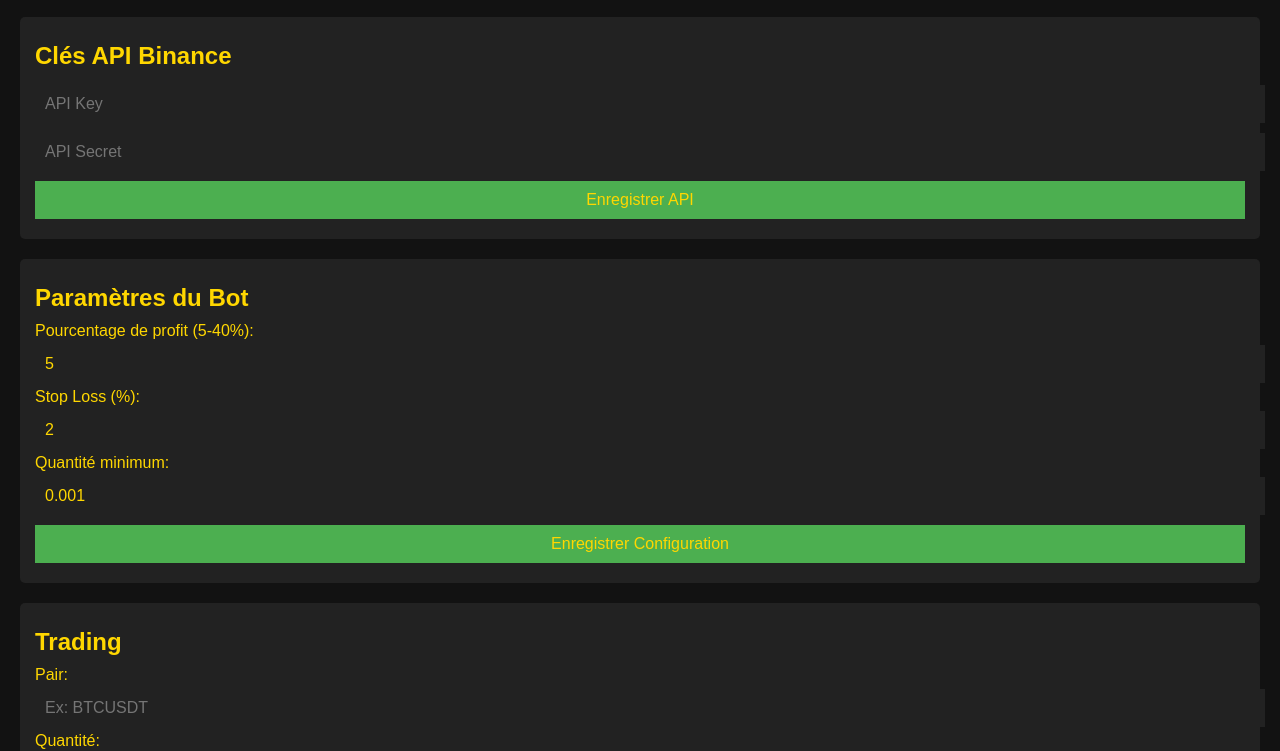
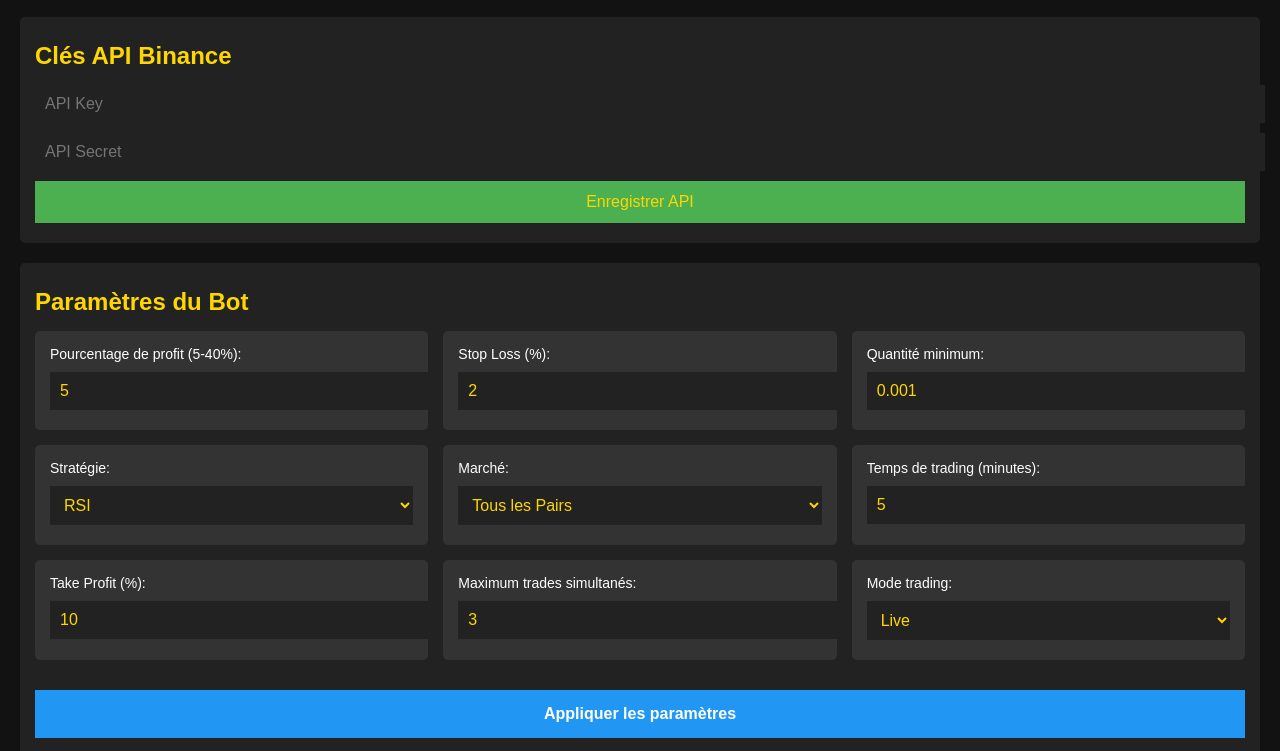
Before and after one commit to USDTERC20BOSS/crypto-signal-trader, a website: page frontend/index.html in a window 1280 px wide. Shown: the part 60-811 px from the top of the page. Drawn offline with Linux system fonts and the light colour scheme; no server answers.

Commit message:
Update bot settings layout and add more configuration options

```diff
--- a/frontend/index.html
+++ b/frontend/index.html
@@ -23,6 +23,8 @@
         button {
             background: #4CAF50;
             cursor: pointer;
+            padding: 12px;
+            font-size: 16px;
         }
         button:hover {
             background: #45a049;
@@ -36,6 +38,35 @@
         h1, h2 {
             color: gold;
             margin: 10px 0;
+        }
+        .bot-settings {
+            display: grid;
+            grid-template-columns: repeat(auto-fit, minmax(300px, 1fr));
+            gap: 15px;
+            margin: 15px 0;
+        }
+        .setting-group {
+            background: #333;
+            padding: 15px;
+            border-radius: 5px;
+            display: flex;
+            flex-direction: column;
+            gap: 5px;
+        }
+        .setting-group label {
+            font-size: 14px;
+            color: #fff;
+        }
+        .apply-settings {
+            grid-column: 1 / -1;
+            background: #2196F3;
+            color: white;
+            font-weight: bold;
+            padding: 15px;
+            margin-top: 15px;
+        }
+        .apply-settings:hover {
+            background: #1976D2;
         }
         .rsi-signals {
             max-height: 300px;
@@ -67,13 +98,55 @@
 
     <div class="section">
         <h2>Paramètres du Bot</h2>
-        <label>Pourcentage de profit (5-40%):</label><br />
-        <input id="profitPercent" type="number" min="5" max="40" value="5" /><br />
-        <label>Stop Loss (%):</label><br />
-        <input id="stopLoss" type="number" min="0" max="100" value="2" /><br />
-        <label>Quantité minimum:</label><br />
-        <input id="minQuantity" type="number" min="0.001" value="0.001" step="0.001" /><br />
-        <button onclick="updateConfig()">Enregistrer Configuration</button>
+        <div class="bot-settings">
+            <div class="setting-group">
+                <label>Pourcentage de profit (5-40%):</label>
+                <input id="profitPercent" type="number" min="5" max="40" value="5" />
+            </div>
+            <div class="setting-group">
+                <label>Stop Loss (%):</label>
+                <input id="stopLoss" type="number" min="0" max="100" value="2" />
+            </div>
+            <div class="setting-group">
+                <label>Quantité minimum:</label>
+                <input id="minQuantity" type="number" min="0.001" value="0.001" step="0.001" />
+            </div>
+            <div class="setting-group">
+                <label>Stratégie:</label>
+                <select id="strategySelect">
+                    <option value="RSI">RSI</option>
+                    <option value="MACD">MACD</option>
+                    <option value="AI">AI</option>
+                </select>
+            </div>
+            <div class="setting-group">
+                <label>Marché:</label>
+                <select id="marketSelect">
+                    <option value="all">Tous les Pairs</option>
+                    <option value="solo">Solo</option>
+                </select>
+            </div>
+            <div class="setting-group">
+                <label>Temps de trading (minutes):</label>
+                <input id="tradeTime" type="number" min="1" value="5" />
+            </div>
+            <div class="setting-group">
+                <label>Take Profit (%):</label>
+                <input id="takeProfit" type="number" min="0" value="10" />
+            </div>
+            <div class="setting-group">
+                <label>Maximum trades simultanés:</label>
+                <input id="maxTrades" type="number" min="1" value="3" />
+            </div>
+            <div class="setting-group">
+                <label>Mode trading:</label>
+                <select id="tradeMode">
+                    <option value="live">Live</option>
+                    <option value="test">Test</option>
+                </select>
+            </div>
+            <button onclick="updateConfig()" class="apply-settings">Appliquer les paramètres</button>
+        </div>
     </div>
 
     <div class="section">
@@ -105,7 +178,13 @@
         let config = {
             profitPercent: localStorage.getItem('profit_percent') || 5,
             stopLoss: localStorage.getItem('stop_loss') || 2,
-            minQuantity: localStorage.getItem('min_quantity') || 0.001
+            minQuantity: localStorage.getItem('min_quantity') || 0.001,
+            strategy: localStorage.getItem('strategy') || 'RSI',
+            market: localStorage.getItem('market') || 'all',
+            tradeTime: localStorage.getItem('trade_time') || 5,
+            takeProfit: localStorage.getItem('take_profit') || 10,
+            maxTrades: localStorage.getItem('max_trades') || 3,
+            tradeMode: localStorage.getItem('trade_mode') || 'live'
         };
 
         function notify(msg) {
@@ -128,10 +207,25 @@
             config.profitPercent = parseFloat(document.getElementById('profitPercent').value);
             config.stopLoss = parseFloat(document.getElementById('stopLoss').value);
             config.minQuantity = parseFloat(document.getElementById('minQuantity').value);
+            config.strategy = document.getElementById('strategySelect').value;
+            config.market = document.getElementById('marketSelect').value;
+            config.tradeTime = parseFloat(document.getElementById('tradeTime').value);
+            config.takeProfit = parseFloat(document.getElementById('takeProfit').value);
+            config.maxTrades = parseInt(document.getElementById('maxTrades').value);
+            config.tradeMode = document.getElementById('tradeMode').value;
+
+            // حفظ الإعدادات في localStorage
             localStorage.setItem('profit_percent', config.profitPercent);
             localStorage.setItem('stop_loss', config.stopLoss);
             localStorage.setItem('min_quantity', config.minQuantity);
-            notify('Configuration mise à jour!');
+            localStorage.setItem('strategy', config.strategy);
+            localStorage.setItem('market', config.market);
+            localStorage.setItem('trade_time', config.tradeTime);
+            localStorage.setItem('take_profit', config.takeProfit);
+            localStorage.setItem('max_trades', config.maxTrades);
+            localStorage.setItem('trade_mode', config.tradeMode);
+
+            notify('Paramètres mis à jour avec succès!');
         }
 
         async function buy() {
```
